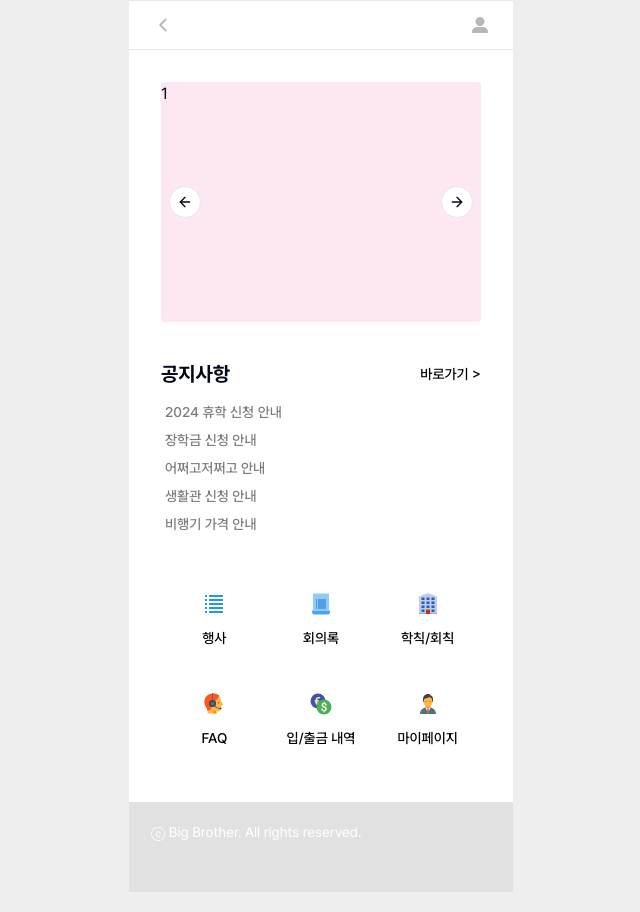
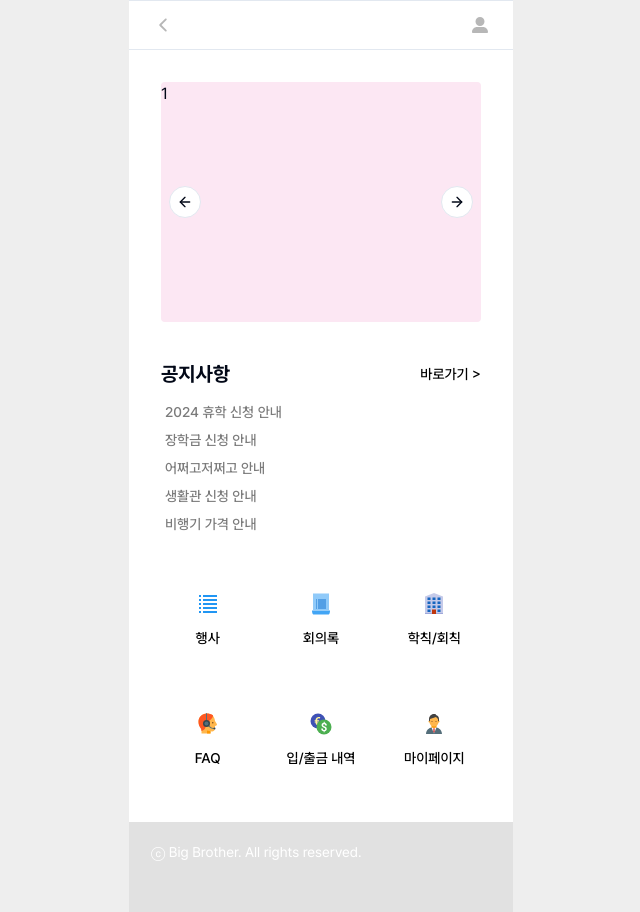
Before and after one commit to developthreefeet/big-brother-FE, a Next.js app: page /main in a window 1280 px wide. Shown: the whole page, without its empty margins (319-959 px from the left). Built offline with nearby package versions, Linux system fonts and the light colour scheme.

Commit message:
style: main 페이지 버튼 컴포넌트 스타일 수정

```diff
--- a/src/app/main/page.tsx
+++ b/src/app/main/page.tsx
@@ -63,7 +63,7 @@ const page = () => {
           ))}
         </div>
       </div>
-      <div className="w-full grid grid-cols-3 ">
+      <div className="w-[100%] grid grid-cols-3 gap-5">
         <Link
           href="/event"
           className="flex items-center flex-col justify-center"
--- a/src/views/main/IconComponent.tsx
+++ b/src/views/main/IconComponent.tsx
@@ -10,7 +10,7 @@ const IconComponent = ({ icon: Icon, text }: IconComponentProps) => {
   return (
     <Button
       variant="link"
-      className="h-[100px] flex flex-col justify-center items-center space-y-3 hover:opacity-50 hover:no-underline text-black"
+      className="w-[100px] h-[100px] flex flex-col space-y-3 hover:opacity-50 hover:no-underline text-black"
     >
       <Icon size="24" />
       <p className="text-sm">{text}</p>
```
